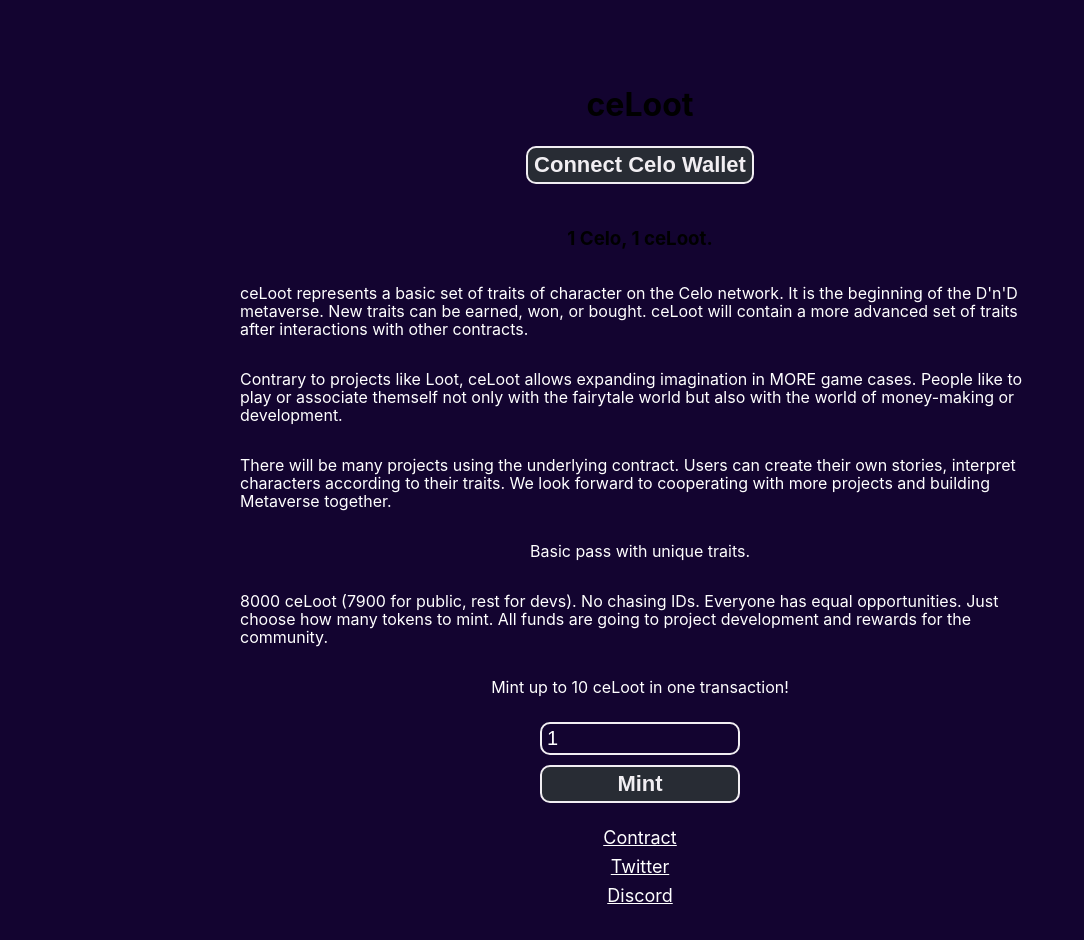
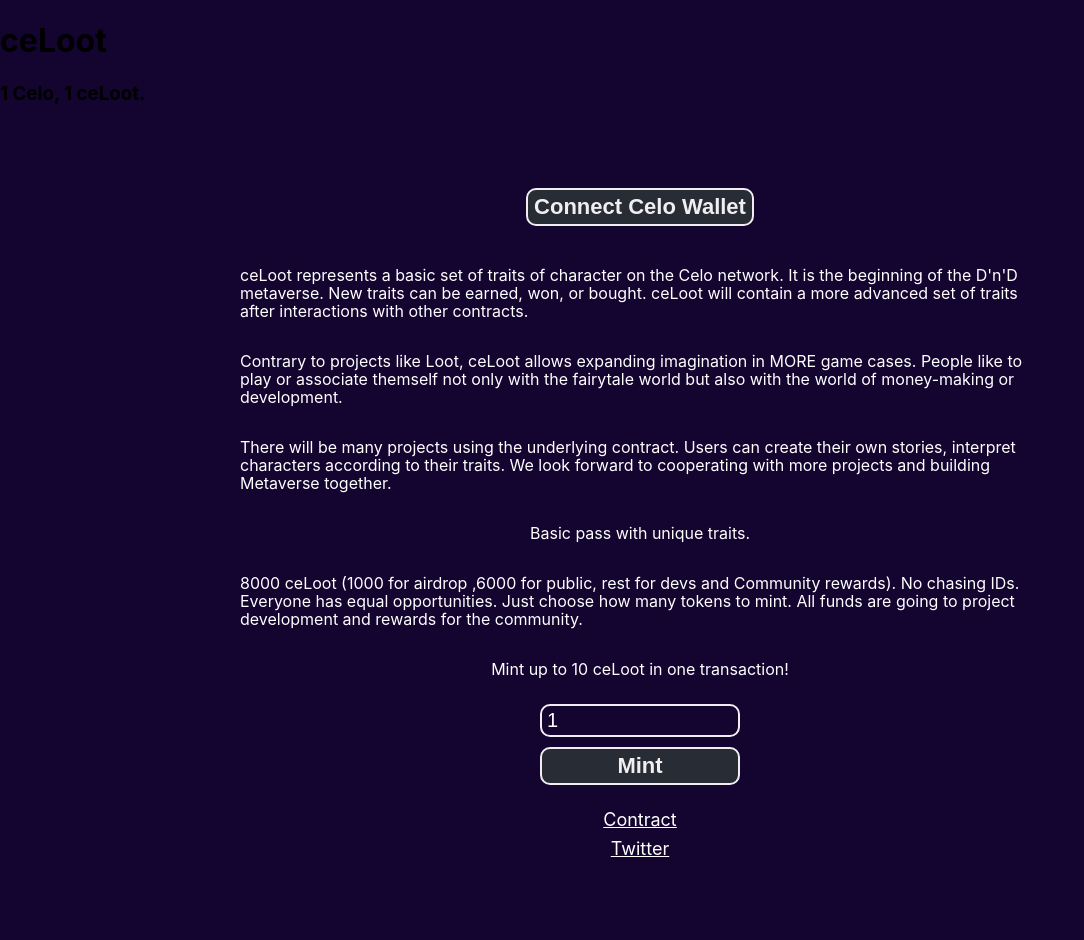
Before and after one commit to ceLoot/nft, a plain HTML site: page index.html in a window 1280 px wide. Shown: the whole page, without its empty margins (0-1084 px from the left). Drawn offline with nearby package versions, Linux system fonts and the light colour scheme; a script that the page names is missing.

Commit message:
Update index.html

```diff
--- a/index.html
+++ b/index.html
@@ -5,7 +5,7 @@
     <link rel="apple-touch-icon" sizes="180x180" href="apple-touch-icon.png" />
     <meta name="viewport" content="width=device-width" />
     <meta charset="utf-8" />
-    <title>ArbiLoot</title>
+    <title>ceLoot</title>
     <!-- CSS -->
     <link href="jquery.toast.min.css" rel="stylesheet" type="text/css" />
     <link href="styles.css" rel="stylesheet" type="text/css" />
@@ -16,23 +16,28 @@
     <script src="app.js?timer=1631803665321" type="text/javascript"></script>
   </head>
   <body>
+    <div class="the_title">
+      <h1>ceLoot</h1>
+    </div>
+    <div class="the_price">
+      <h3>1 Celo, 1 ceLoot.</h3>
+    </div>
     <div class="container">
-      <h1>ceLoot</h1>
       <button id="button" class="bubbly-button">Connect Celo Wallet</button>
-      <h3>1 Celo, 1 ceLoot.</h3>
+
       <p>ceLoot represents a basic set of traits of character on the Celo network. It is the beginning of the D'n'D metaverse. New traits can be earned, won, or bought. ceLoot will contain a more advanced set of traits after interactions with other contracts.</p>
       <p>Contrary to projects like Loot, ceLoot allows expanding imagination in MORE game cases. People like to play or associate themself not only with the fairytale world but also with the world of money-making or development.</p>
       <p>There will be many projects using the underlying contract. Users can create their own stories, interpret characters according to their traits. We look forward to cooperating with more projects and building Metaverse together.</p>
       <p>Basic pass with unique traits.</p>
-      <p>8000 ceLoot (7900 for public, rest for devs). No chasing IDs. Everyone has equal opportunities. Just choose how many tokens to mint. All funds are going to project development and rewards for the community.</p>
+      <p>8000 ceLoot (1000 for airdrop ,6000 for public, rest for devs and Community rewards). No chasing IDs. Everyone has equal opportunities. Just choose how many tokens to mint. All funds are going to project development and rewards for the community.</p>
       <p>Mint up to 10 ceLoot in one transaction! </p>
       <div class="operation">
         <input id="tokenId" placeholder="Enter NFT amount" value="1" />
         <button id="mint" class="bubbly-button">Mint</button>
       </div>
-      <a target="_blank" href="https://arbiscan.io/address/0x1899434830318edb494f61a365be7e222183ab93#code">Contract</a>
-      <a target="_blank" href="https://twitter.com/ArbitrumLoot">Twitter</a>
-      <a target="_blank" href="https://discord.gg/hxzhv9yDVg">Discord</a>
+      <a target="_blank" href="https://explorer.celo.org/">Contract</a>
+      <a target="_blank" href="https://twitter.com/ceLootProject">Twitter</a>
+
     </div>
   </body>
 </html>
```
